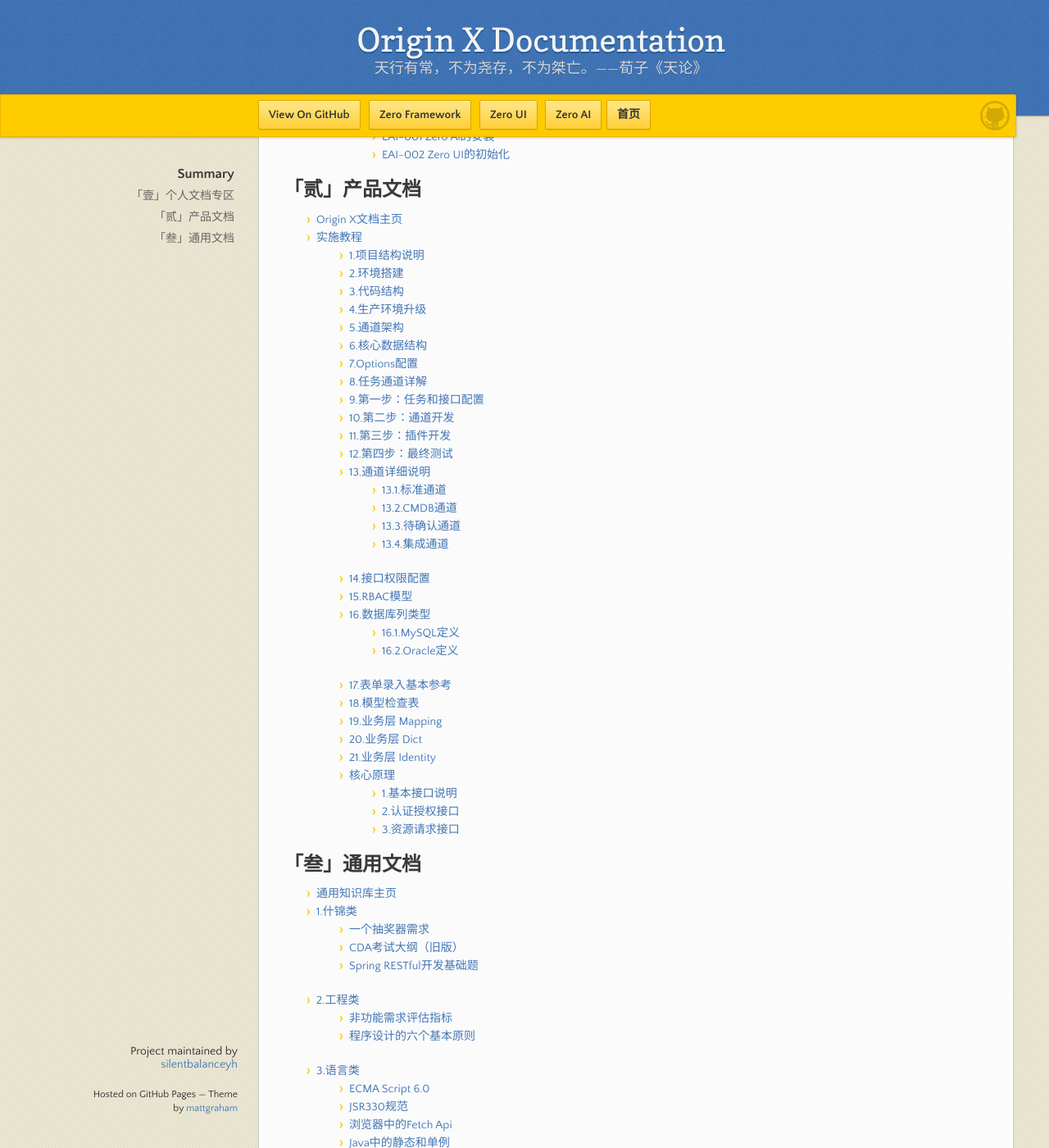
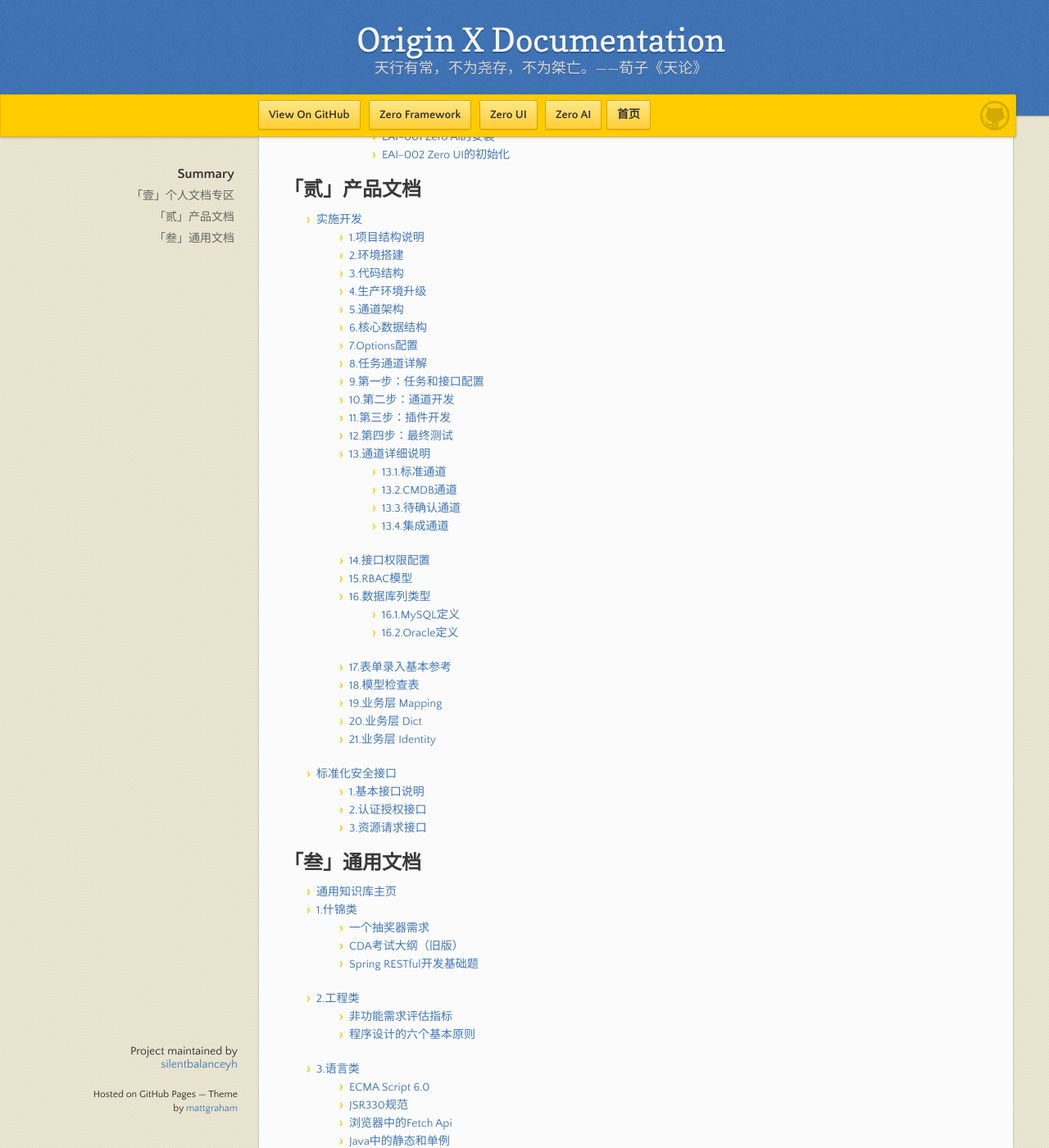
Before and after one commit to silentbalanceyh/mi-kb, a Jekyll site: the page built from SUMMARY.md, in a window 1280 px wide and 1400 px high, scrolled down 598 px. Shown: the whole window at 82% size. Built offline with Jekyll 4.4.1, drawn with Linux system fonts in a browser that asks for light colours; our own code applies the rules of GitHub Pages for plain Markdown files.

Commit message:
产品文档

```diff
--- a/SUMMARY.md
+++ b/SUMMARY.md
@@ -25,8 +25,7 @@
 
 ## 「贰」产品文档
 
-* [Origin X文档主页](origin-x-engine/main.md)
-* [实施教程](origin-x-engine/1-ox-delivery.md)
+* [实施开发](origin-x-engine/1-ox-delivery.md)
     * [1.项目结构说明](origin-x-engine/1.ox-delivery-guide/ox-001-structure-project.md)
     * [2.环境搭建](origin-x-engine/1.ox-delivery-guide/ox-002-environment-backend.md)
     * [3.代码结构](origin-x-engine/1.ox-delivery-guide/ox-003-structure-code.md)
@@ -54,7 +53,7 @@
     * [19.业务层 Mapping](origin-x-engine/3.ox-interface/oi-004-ye-wu-ceng-mapping-pei-zhi-shuo-ming.md)
     * [20.业务层 Dict](origin-x-engine/3.ox-interface/oi-005-ye-wu-ceng-dict.md)
     * [21.业务层 Identity](origin-x-engine/3.ox-interface/oi-006-ye-wu-ceng-identity.md)
-  * [核心原理](origin-x-engine/3-ox-interface.md)
+* [标准化安全接口](origin-x-engine/3-ox-interface.md)
     * [1.基本接口说明](origin-x-engine/3.ox-interface/oi-001-ji-ben-jie-kou-shuo-ming.md)
     * [2.认证授权接口](origin-x-engine/3.ox-interface/oi-002-ren-zheng-shou-quan.md)
     * [3.资源请求接口](origin-x-engine/3.ox-interface/oi-003-zi-yuan-qing-qiu-chu-shi-hua.md)
```
Also changed, not shown: origin-x-engine/main.md (+2 -2 lines).
